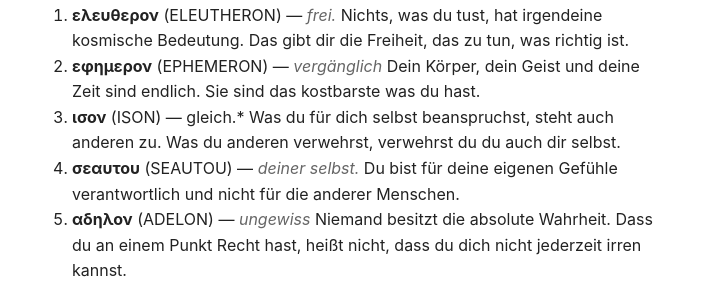
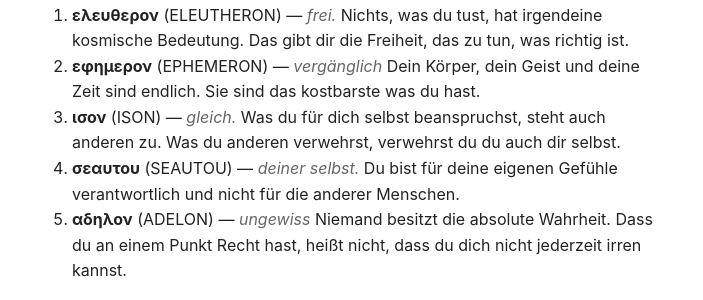
Before and after one commit to srslymarco/kallisti, a Jekyll site: the page built from essays/grundlegung.md, in a window 1280 px wide and 900 px high, scrolled down 1034 px. Shown: the part 153-453 px from the top of the window, without its empty margins (288-991 px from the left). Built offline with Jekyll 4.4.1, drawn with Linux system fonts in a browser that asks for light colours.

```diff
--- a/essays/grundlegung.md
+++ b/essays/grundlegung.md
@@ -24,7 +24,7 @@ So wie Eris auf die Kränkung mit ihrem goldenen Apfel „für die Allerschönst
 ## Die 5 Goldenen Äpfel
 1. **ελευθερον** (ELEUTHERON) — *frei.* Nichts, was du tust, hat irgendeine kosmische Bedeutung. Das gibt dir die Freiheit, das zu tun, was richtig ist.
 2. **εφημερον** (EPHEMERON) — *vergänglich* Dein Körper, dein Geist und deine Zeit sind endlich. Sie sind das kostbarste was du hast.
-3. **ισον** (ISON) — gleich.* Was du für dich selbst beanspruchst, steht auch anderen zu. Was du anderen verwehrst, verwehrst du du auch dir selbst.
+3. **ισον** (ISON) — *gleich.* Was du für dich selbst beanspruchst, steht auch anderen zu. Was du anderen verwehrst, verwehrst du du auch dir selbst.
 4. **σεαυτου** (SEAUTOU) — *deiner selbst.* Du bist für deine eigenen Gefühle verantwortlich und nicht für die anderer Menschen.
 5. **αδηλον** (ADELON) — *ungewiss* Niemand besitzt die absolute Wahrheit. Dass du an einem Punkt Recht hast, heißt nicht, dass du dich nicht jederzeit irren kannst.
 
```
